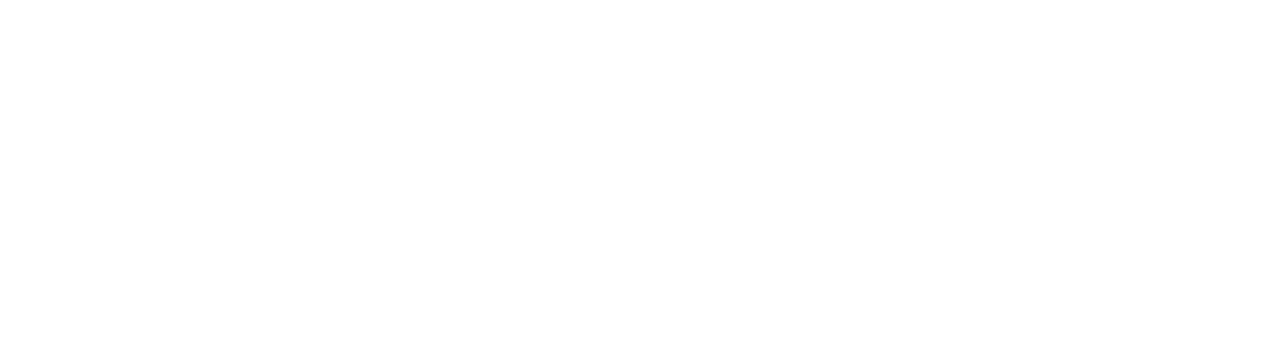
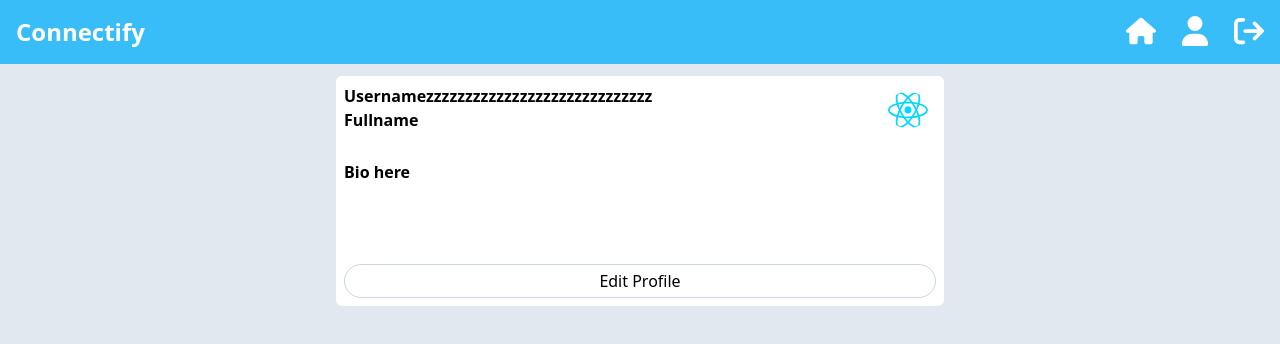
Before and after one commit to giankyle989/Connectify---MERN, a React (Vite) app in the folder frontend/: page /profile in a window 1280 px wide. Before the commit this address had no page. Shown: the top 344 px of the page. Built offline with nearby package versions, Linux system fonts and the light colour scheme.

Commit message:
Added Profile page

```diff
--- a/frontend/src/App.tsx
+++ b/frontend/src/App.tsx
@@ -1,5 +1,6 @@
 import { BrowserRouter as Router, Routes, Route } from "react-router-dom"
 import Feed from "./pages/Feed"
+import UserProfile from "./pages/UserProfile"
 function App() {
 
 
@@ -8,6 +9,7 @@
       <Router>
         <Routes>
           <Route element={<Feed/>} path="/" />
+          <Route element={<UserProfile/>} path="/profile" />
         </Routes>
       </Router>
     </>
--- a/frontend/src/components/NavbarItems.tsx
+++ b/frontend/src/components/NavbarItems.tsx
@@ -1,11 +1,23 @@
 import { FaHouse, FaUser, FaArrowRightFromBracket } from "react-icons/fa6";
+import { Link, useNavigate } from "react-router-dom";
 
 export const NavbarItems = () => {
+  const navigate = useNavigate();
   return (
     <div className="flex gap-x-6">
-      <FaHouse className="cursor-pointer" color="white" size={30} />
-      <FaUser className="cursor-pointer" color="white" size={30} />
-      <FaArrowRightFromBracket className="cursor-pointer" color="white" size={30} />
+      <Link to="/">
+        <FaHouse className="cursor-pointer" color="white" size={30} />
+      </Link>
+      <Link to="/profile">
+        <FaUser className="cursor-pointer" color="white" size={30} />
+      </Link>
+      <Link to="/logout">
+        <FaArrowRightFromBracket
+          className="cursor-pointer"
+          color="white"
+          size={30}
+        />
+      </Link>
     </div>
   );
 };
--- /dev/null
+++ b/frontend/src/components/ProfileHeader.tsx
@@ -0,0 +1,30 @@
+import pic from "../assets/react.svg";
+const ProfileHeader = () => {
+  return (
+    <div className="bg-white mx-4 p-2 rounded-md">
+      <div className="flex justify-between">
+        <div>
+          <h1 className="font-semibold">
+            Usernamezzzzzzzzzzzzzzzzzzzzzzzzzzzzz
+          </h1>
+          <h2 className="font-semibold">Fullname</h2>
+        </div>
+        <div className="p-2">
+          <img
+            className="rounded-full"
+            width={40}
+            src={pic}
+            alt="Profile Photo"
+          />
+        </div>
+      </div>
+      <div className="mt-6 mb-20">
+        <p className="font-semibold">Bio here</p>
+      </div>
+      <button className="w-full p-1 rounded-full text-center border border-slate-300 hover:bg-slate-300 active:bg-slate-400">
+        Edit Profile
+      </button>
+    </div>
+  );
+};
+export default ProfileHeader;
--- /dev/null
+++ b/frontend/src/pages/UserProfile.tsx
@@ -0,0 +1,14 @@
+import Navbar from "../components/Navbar";
+import ProfileHeader from "../components/ProfileHeader";
+
+const UserProfile = () => {
+  return (
+    <div className="h-screen bg-slate-200 space-y-3 ">
+      <Navbar />
+      <div className="h-1/3 md:w-2/3 lg:w-1/2 md:mx-auto">
+        <ProfileHeader />
+      </div>
+    </div>
+  );
+};
+export default UserProfile;
```
